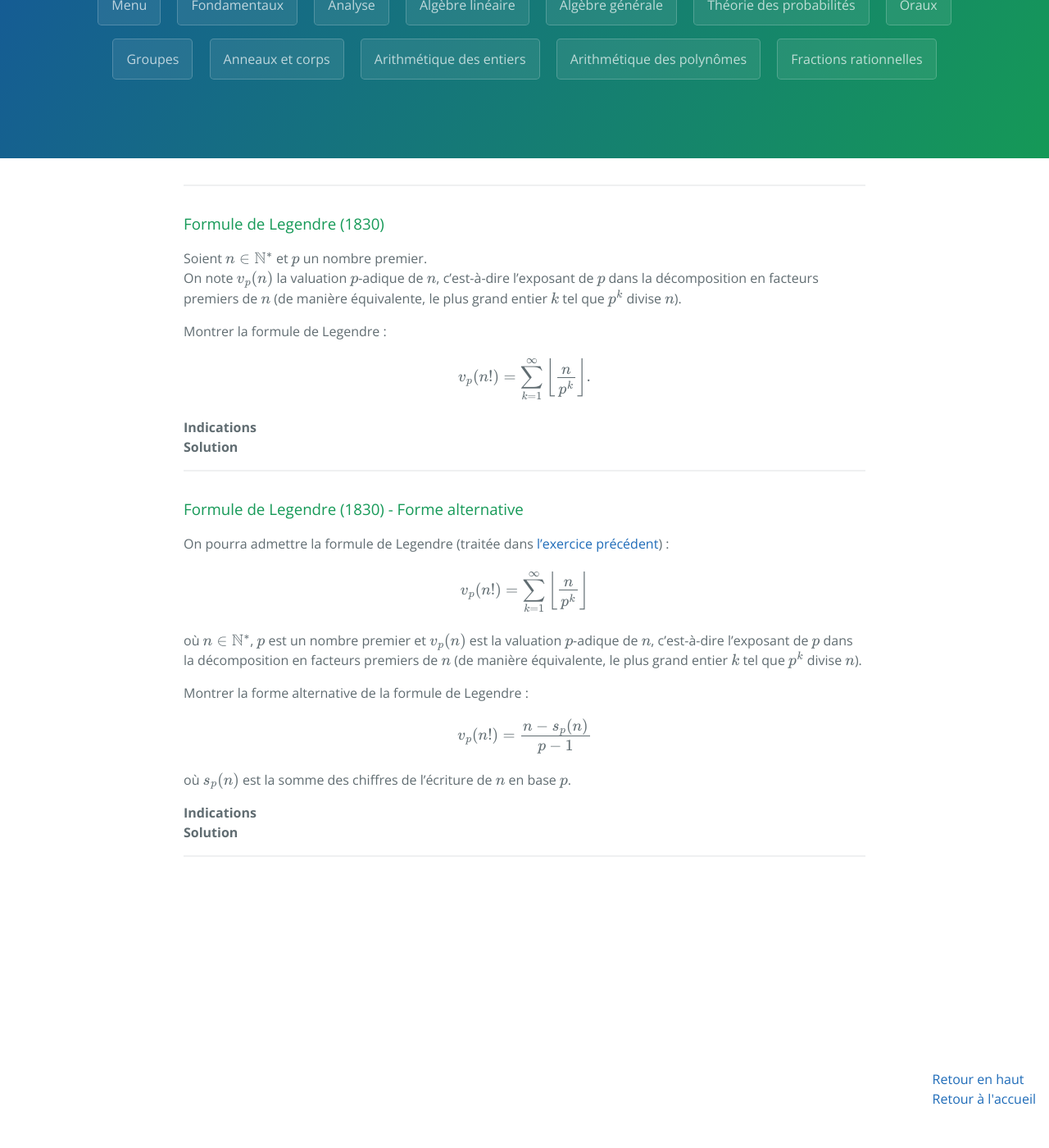
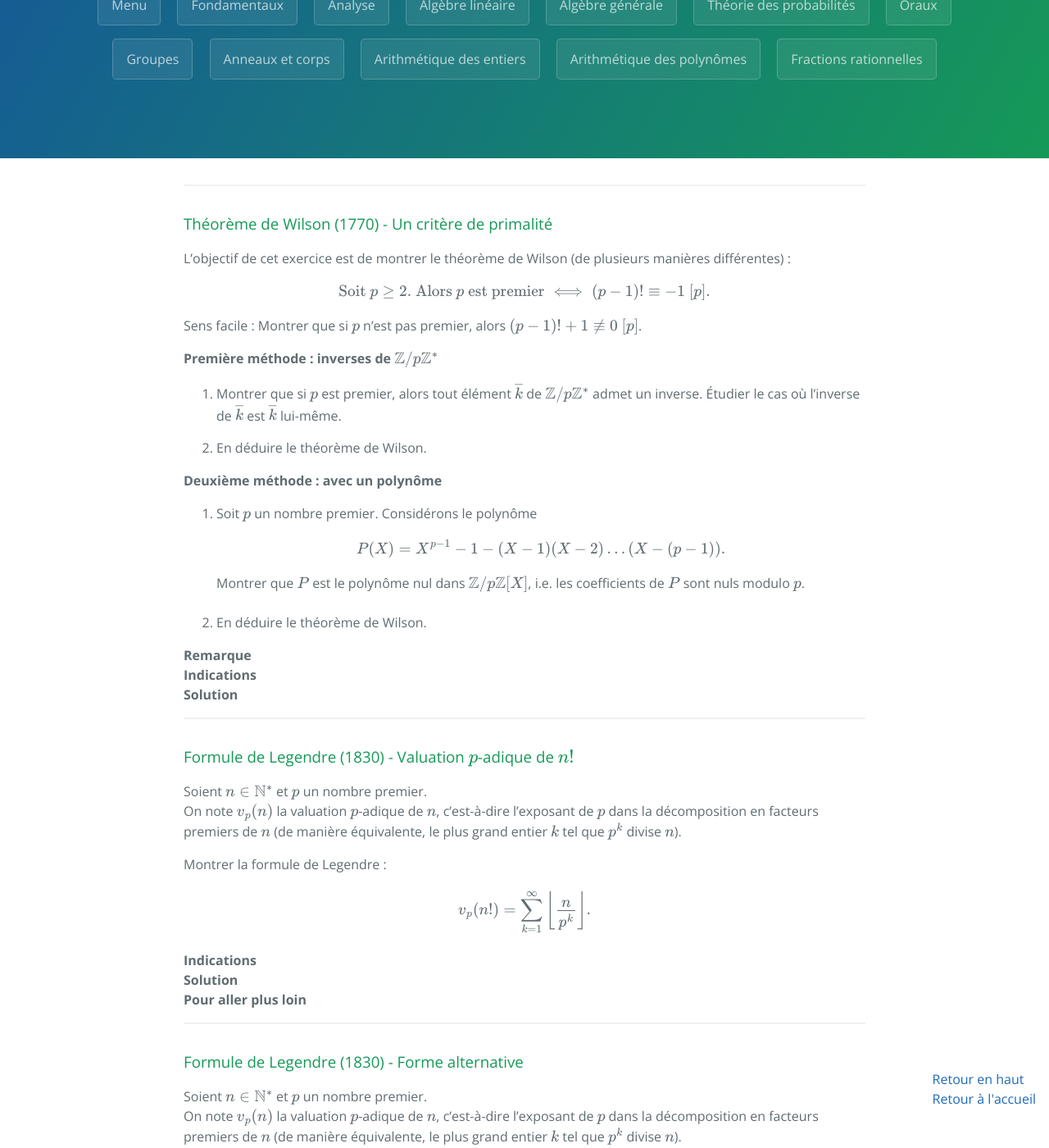
Before and after one commit to WingVee/wingvee.github.io, a Jekyll site: the page built from _pages/arithmetique-entiers.md, in a window 1280 px wide and 1400 px high, scrolled down 209 px. Shown: the whole window at 82% size. Built offline with Jekyll 4.4.1, drawn with Linux system fonts in a browser that asks for light colours; formulas are drawn with MathJax 3; the repository's description, which GitHub fills in, is left out; some of the changed text lies outside the part shown.

Commit message:
arithmetique-des-entiers#theoreme-de-wilson

```diff
--- a/_pages/arithmetique-entiers.md
+++ b/_pages/arithmetique-entiers.md
@@ -10,9 +10,98 @@ redirect_from:
 
 ---
 
+<h3 id="theoreme-de-wilson">
+  <a href="#theoreme-de-wilson" class="header">
+  Théorème de Wilson (1770) - Un critère de primalité</a>
+</h3>
+
+L'objectif de cet exercice est de montrer le théorème de Wilson (de plusieurs manières différentes) :
+
+$$\text{Soit } p\geq 2. \text{ Alors } p \text{ est premier} \iff (p-1)!\equiv -1\ [p].$$
+
+Sens facile : Montrer que si $p$ n'est pas premier, alors $(p-1)!+1\not\equiv 0\ [p]$.
+
+**Première méthode : inverses de $\mathbb{Z}/p\mathbb{Z}^*$**
+
+1. Montrer que si $p$ est premier, alors tout élément $\overline k$ de $\mathbb{Z}/p\mathbb{Z}^*$ admet un inverse. Étudier le cas où l'inverse de $\overline k$ est $\overline k$ lui-même.
+
+2. En déduire le théorème de Wilson.
+
+**Deuxième méthode : avec un polynôme**
+
+<ol>
+  <li>
+    Soit $p$ un nombre premier. Considérons le polynôme
+    $$P(X) = X^{p-1}-1 - (X-1)(X-2)\dots(X-(p-1)).$$
+    Montrer que $P$ est le polynôme nul dans $\mathbb{Z}/p\mathbb{Z}[X]$, i.e. les coefficients de $P$ sont nuls modulo $p$.<br><br>
+  </li>
+  <li>
+    En déduire le théorème de Wilson.
+  </li>
+</ol>
+
+<details>
+  <summary><b>Remarque</b></summary>
+    Cette caractérisation des nombres premiers est très peu utilisée en pratique puisqu'il est laborieux de calculer $(p-1)!$ pour des grands nombres, ce critère de primalité est intéressant d'un point de vue théorique.
+</details>
+
+<details>
+  <summary><b>Indications</b></summary>
+    <details>
+      <summary><u>Sens facile</u></summary>
+        Si $p$ n'est pas premier, alors il existe $2\leq d\leq p-1$ tel que $d$ divise $p$.
+    </details>
+    <details>
+      <summary><u>Première méthode : inverses de $\mathbb{Z}/p\mathbb{Z}^*$</u></summary>
+        Regrouper les éléments de $\mathbb{Z}/p\mathbb{Z}^*$ par paires ($\overline k$ et son inverse $\overline k^{-1}$).
+    </details>
+    <details>
+      <summary><u>Deuxième méthode : avec un polynôme</u></summary>
+        Étudier le degré de $P$ et utiliser le petit théorème de Fermat.
+    </details>
+</details>
+
+<details>
+  <summary><b>Solution</b></summary>
+    Sens facile :<br>
+    Si $p$ n'est pas premier, alors il existe $2\leq d\leq p-1$ tel que $d$ divise $p$.<br>
+    En particulier, $d$ divise $(p-1)!$ et donc $d$ ne divise pas $(p-1)!+1$.<br>
+    Ainsi, $p$ ne divise pas $(p-1)!+1$, d'où $(p-1)!+1\not\equiv 0\ [p]$.<br><br>
+    Remarque : on ne peut pas utiliser le fait que $p = ab$ avec $1<a,b<p$ et que $p=ab$ divise $(p-1)!$ car $a$ et $b$ ne sont pas forcément distincts (prendre $p=4$ par exemple).<br><br>
+    <b>Première méthode : inverses de $\mathbb{Z}/p\mathbb{Z}^*$</b>
+    <ol>
+      <li>
+        Si $p$ est premier, alors $\mathbb{Z}/p\mathbb{Z}$ est un corps, donc tout élément non nul de $\mathbb{Z}/p\mathbb{Z}$ admet un inverse.<br>
+        Soit $\overline k\in\mathbb{Z}/p\mathbb{Z}^*$ qui est son propre inverse. On a alors :
+        $$\overline k^{-1} = \overline k \Longleftrightarrow \overline k^2 = \overline 1 \Longleftrightarrow (\overline k-\overline 1)(\overline k+\overline 1) = \overline 0 \Longleftrightarrow \overline k = \pm\overline 1.$$
+      </li>
+      <li>
+        Dans $\mathbb{Z}/p\mathbb{Z}^*$, on a :
+        $$\overline{(p-1)!} = \overline 1\times \overline 2\times \dots \times \overline{p-1} = \overline 1 \times \overline{p-1} = \overline{-1}$$
+        car on peut regrouper chaque élément $\overline k$ dans le produit $\overline 2\times \dots \times\overline{p-2}$ avec son inverse $\overline k^{-1} \neq \overline k$, et le produit de chaque paire vaut $\overline 1$.
+        Donc $(p-1)!\equiv -1\ [p]$ si $p$ est premier.
+      </li>
+    </ol>
+    <b>Deuxième méthode : avec un polynôme</b>
+    <ol>
+      <li>
+        $P$ est de degré strictement inférieur à $p-1$ et on vérifie que $P(k)\equiv 0\ [p]$ pour $k\in\{1,\dots,p-1\}$.<br>
+        En effet, d'après le petit théorème de Fermat, on a $k^{p-1}\equiv 1\ [p]$ pour tout $k\in\mathbb{Z}$ tel que $p\nmid k$.<br>
+        Ainsi, $P(k)\equiv 0\ [p]$ pour $k\in\{1,\dots,p-1\}$.<br>
+        Dans $\mathbb{Z}/p\mathbb{Z}[X]$, $P$ possède donc $p-1$ racines distinctes. Puisque $P$ est de degré strictement inférieur à $p-1$ et que $\mathbb{Z}/p\mathbb{Z}$ est un corps, $P$ est le polynôme nul dans $\mathbb{Z}/p\mathbb{Z}[X]$.
+      </li>
+      <li>
+        $P$ étant le polynôme nul dans $\mathbb{Z}/p\mathbb{Z}[X]$, on a $P(k)\equiv 0\ [p]$ pour tout $k\in\mathbb{Z}$.<br>
+        En évaluant en $X=0$, on obtient $P(0) = -1 - (-1)^{p-1}(p-1)! \equiv 0\ [p]$, d'où le théorème de Wilson en remarquant que $(-1)^{p-1} \equiv 1\ [p]$ (dans tous les cas, que $p=2$ ou $p$ impair).
+      </li>
+    </ol>
+</details>
+
+---
+
 <h3 id="formule-de-legendre">
   <a href="#formule-de-legendre" class="header">
-  Formule de Legendre (1830)</a>
+  Formule de Legendre (1830) - Valuation $p$-adique de $n!$</a>
 </h3>
 
 Soient $n\in\mathbb{N}^*$ et $p$ un nombre premier.<br>
@@ -75,6 +164,15 @@ $$v_p(n!)=\sum_{k=1}^{\infty}\left\lfloor\frac{n}{p^k}\right\rfloor.$$
     </details>
 </details>
 
+<details>
+  <summary><b>Pour aller plus loin</b></summary>
+    <ul>
+      <li>
+        <a href="#formule-de-legendre-2">Formule de Legendre (1830) - Forme alternative</a>
+      </li>
+    </ul>
+</details>
+
 ---
 
 <h3 id="formule-de-legendre-2">
@@ -82,17 +180,18 @@ $$v_p(n!)=\sum_{k=1}^{\infty}\left\lfloor\frac{n}{p^k}\right\rfloor.$$
   Formule de Legendre (1830) - Forme alternative</a>
 </h3>
 
-On pourra admettre la formule de Legendre (traitée dans [l'exercice précédent](#formule-de-legendre)) :
-
-$$v_p(n!)=\sum_{k=1}^{\infty}\left\lfloor\frac{n}{p^k}\right\rfloor$$
-
-où $n\in\mathbb{N}^*$, $p$ est un nombre premier et $v_p(n)$ est la valuation $p$-adique de $n$, c'est-à-dire l'exposant de $p$ dans la décomposition en facteurs premiers de $n$ (de manière équivalente, le plus grand entier $k$ tel que $p^k$ divise $n$).
+Soient $n\in\mathbb{N}^*$ et $p$ un nombre premier.<br>
+On note $v_p(n)$ la valuation $p$-adique de $n$, c'est-à-dire l'exposant de $p$ dans la décomposition en facteurs premiers de $n$ (de manière équivalente, le plus grand entier $k$ tel que $p^k$ divise $n$).
 
 Montrer la forme alternative de la formule de Legendre :
 
 $$v_p(n!)=\frac{n-s_p(n)}{p-1}$$
 
 où $s_p(n)$ est la somme des chiffres de l'écriture de $n$ en base $p$.
+
+On pourra admettre la formule de Legendre (traitée dans [l'exercice précédent](#formule-de-legendre)) :
+
+$$v_p(n!)=\sum_{k=1}^{\infty}\left\lfloor\frac{n}{p^k}\right\rfloor.$$
 
 <details>
   <summary><b>Indications</b></summary>
@@ -105,6 +204,7 @@ où $s_p(n)$ est la somme des chiffres de l'écriture de $n$ en base $p$.
     Écrivons $n$ en base $p$ : $\displaystyle n = \overline{a_r\dots a_1a_0} = a_0 + \dots + a_rp^r = \sum_{j=0}^r a_jp^j$ avec $a_j\in\{0,\ldots,p-1\}$ et $a_r\neq 0$.<br>
     On remarque que si $k>r$, alors $\displaystyle\left\lfloor\frac{n}{p^k}\right\rfloor = 0$ car $p^k>n$.<br>
     Et si $1\leq k\leq r$, puisque $\displaystyle 0\leq \frac{a_0+\dots+a_{k-1}p^{k-1}}{p^k}<1$ et que $\displaystyle\frac{a_k p^k + \dots + a_rp^r}{p^k}$ est entier, on a $$\left\lfloor\frac{n}{p^k}\right\rfloor = \left\lfloor\frac{a_0+\dots+a_{k-1}p^{k-1}}{p^k}+\frac{a_kp^k+\dots+a_rp^r}{p^k}\right\rfloor = a_k + \dots + a_r p^{r-k} = \sum_{j=k}^r a_jp^{j-k}.$$
+    Autrement dit, si $n = \overline{a_r\dots a_1a_0}$, alors $\displaystyle\left\lfloor\frac{n}{p^k}\right\rfloor = \overline{a_r\dots a_k}$ pour tout $k\in\mathbb N$ (c'est exactement comme en base décimale où la partie entière de $n$ divisé par $10^k$ revient à enlever les $k$ derniers chiffres de $n$ en base 10).<br>
     Ainsi, on a :
     $$\begin{align*}
     v_p(n!) &= \sum_{k=1}^{\infty}\left\lfloor\frac{n}{p^k}\right\rfloor = \sum_{k=1}^{r}\left\lfloor\frac{n}{p^k}\right\rfloor \qquad \text{(formule de Legendre)}\\
```
Also changed, not shown: _pages/historique.md (+4 -0 lines).
